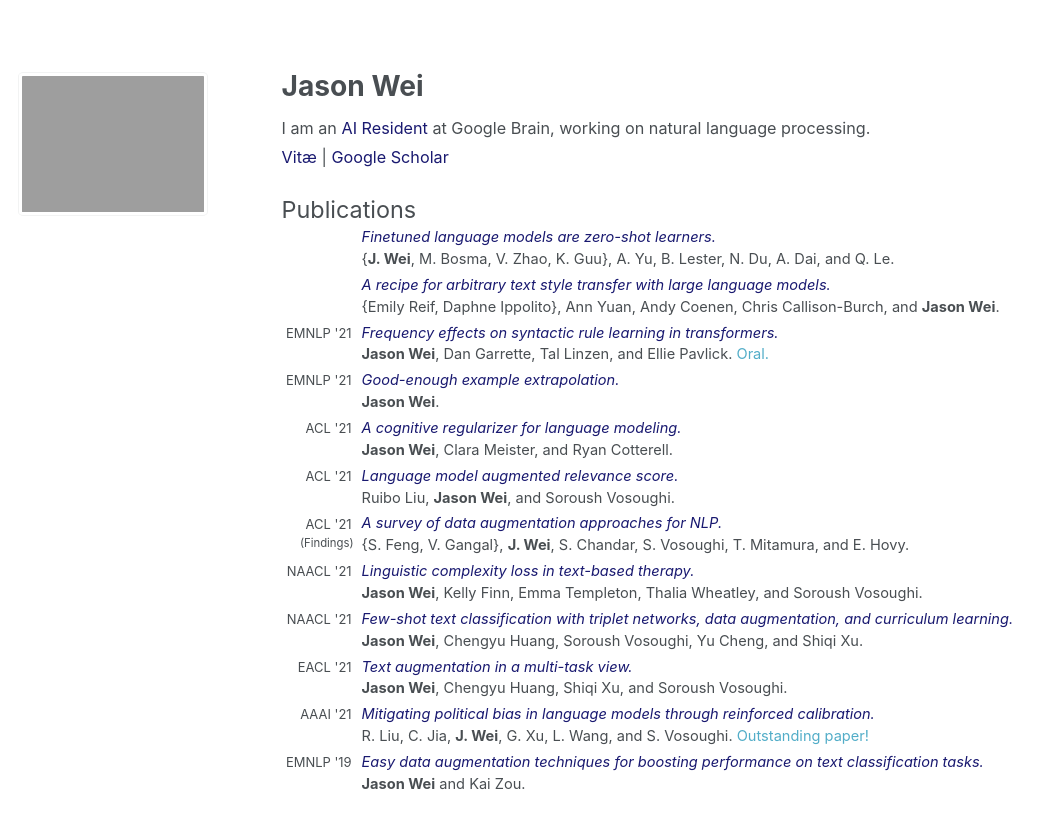
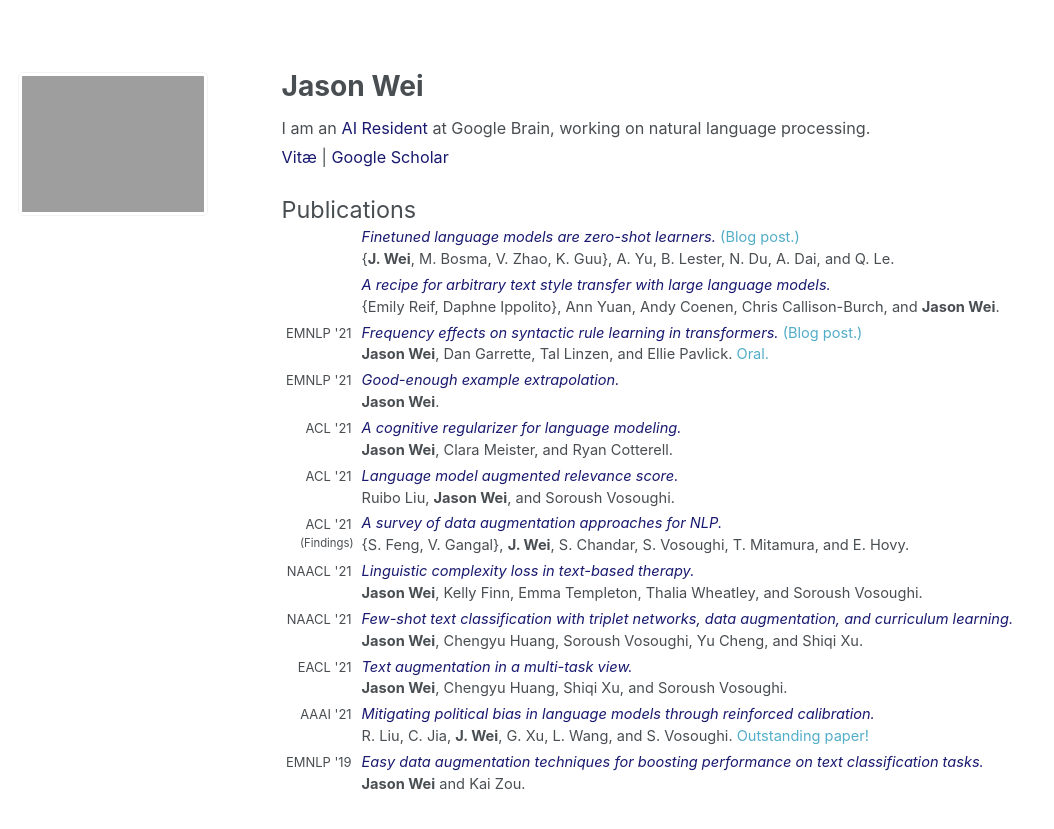
Before and after one commit to jasonwei20/jasonwei20.github.io, a Jekyll site: the page built from _pages/about.md, in a window 1280 px wide. Shown: the top 829 px of the page, without its empty margins (0-1054 px from the left). Built offline with Jekyll 4.4.1, drawn with Linux system fonts in a browser that asks for light colours.

Commit message:
Update about.md

```diff
--- a/_pages/about.md
+++ b/_pages/about.md
@@ -31,7 +31,7 @@ I am an <a href="https://research.google/careers/ai-residency/" style="color:#19
 <table style="width:100%">
   <tr>
     <td style="width:80px; text-align:right; padding-right:10px; font-size:0.8em"> </td>
-    <td><a href="https://openreview.net/forum?id=gEZrGCozdqR" style="color:#191970" target="_blank"><i>Finetuned language models are zero-shot learners.</i></a></td>
+    <td><a href="https://openreview.net/forum?id=gEZrGCozdqR" style="color:#191970" target="_blank"><i>Finetuned language models are zero-shot learners.</i></a> <a href="https://ai.googleblog.com/2021/10/introducing-flan-more-generalizable.html" target="_blank">(Blog post.)</a></td>
   </tr>
   <tr>
     <td></td>
@@ -47,7 +47,7 @@ I am an <a href="https://research.google/careers/ai-residency/" style="color:#19
   </tr>
   <tr>
     <td style="width:80px; text-align:right; padding-right:10px; font-size:0.8em">EMNLP '21</td>
-    <td><a href="https://aclanthology.org/2021.emnlp-main.72/" style="color:#191970" target="_blank"><i>Frequency effects on syntactic rule learning in transformers.</i></a></td>
+    <td><a href="https://aclanthology.org/2021.emnlp-main.72/" style="color:#191970" target="_blank"><i>Frequency effects on syntactic rule learning in transformers.</i></a> <a href="https://ai.googleblog.com/2021/12/evaluating-syntactic-abilities-of.html" target="_blank">(Blog post.)</a></td>
   </tr>
   <tr>
     <td></td>
```
